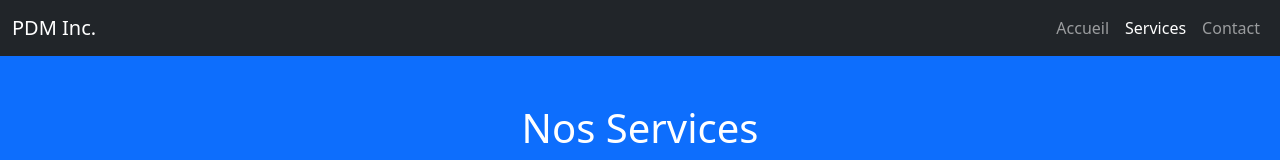
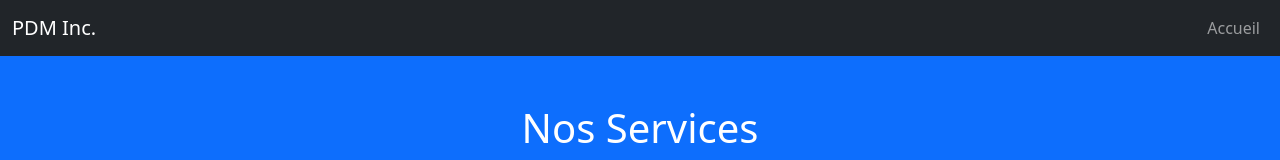
Before and after one commit to website733/pdm-inc, a plain HTML site: page services.html in a window 1280 px wide. Shown: the top 160 px of the page. Drawn offline with nearby package versions, Linux system fonts and the light colour scheme.

Commit message:
Update services.html

```diff
--- a/services.html
+++ b/services.html
@@ -16,8 +16,8 @@
             <div class="collapse navbar-collapse" id="navbarNav">
                 <ul class="navbar-nav ms-auto">
                     <li class="nav-item"><a class="nav-link" href="index.html">Accueil</a></li>
-                    <li class="nav-item"><a class="nav-link active" href="services.html">Services</a></li>
-                    <li class="nav-item"><a class="nav-link" href="contact.html">Contact</a></li>
+
+
                 </ul>
             </div>
         </div>
```
